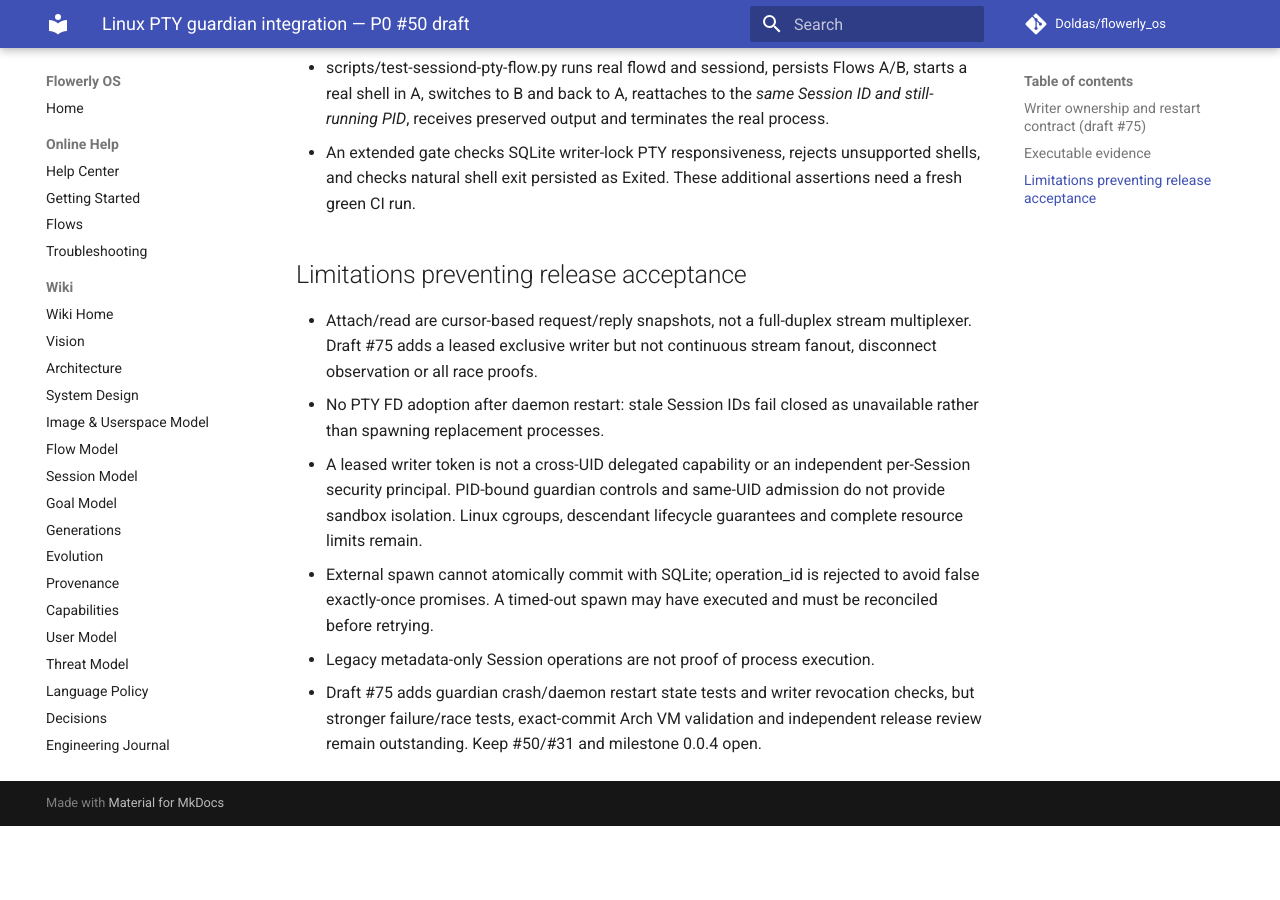
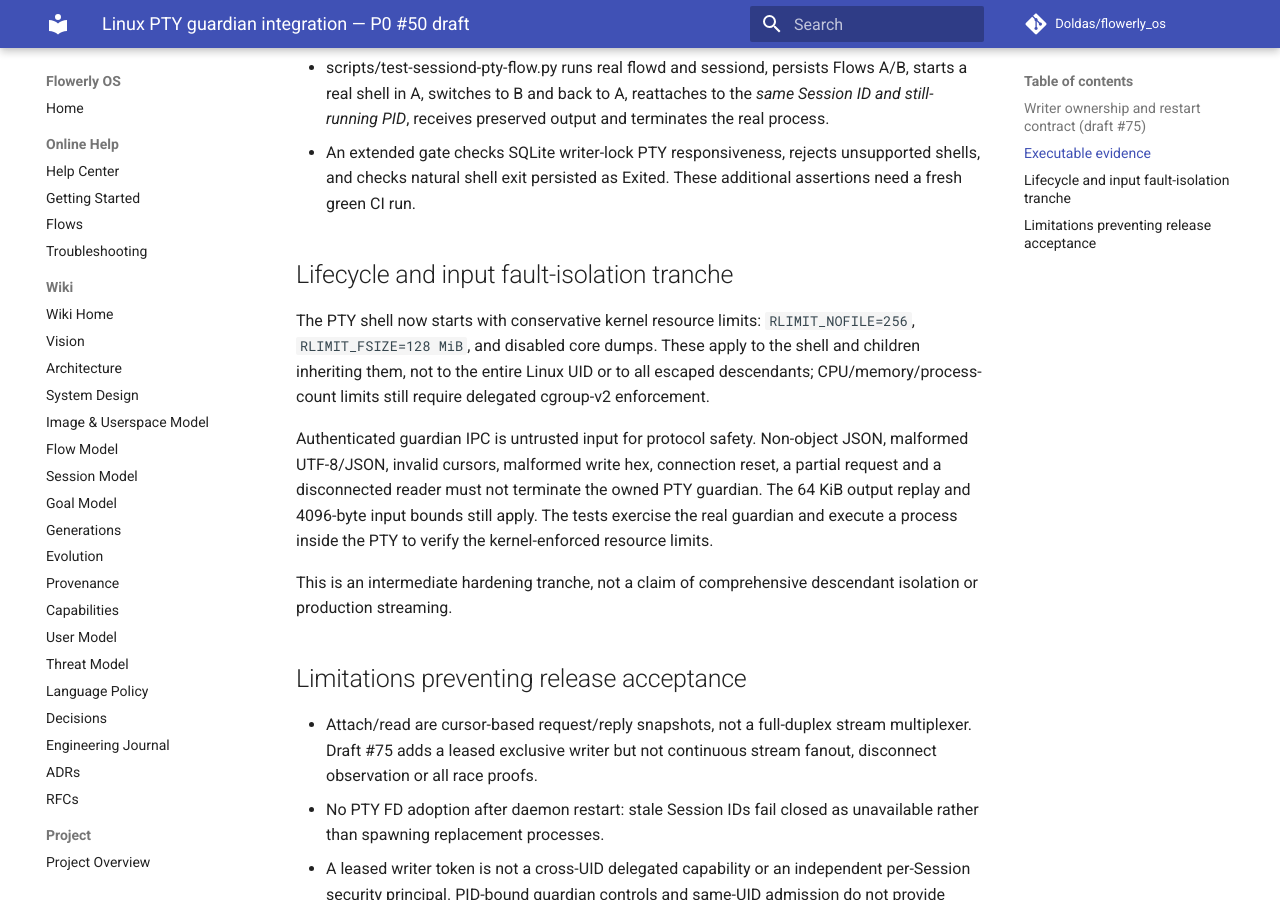
Before and after one commit to Doldas/flowerly_os, an MkDocs documentation site: the page built from docs/pty-guardian-integration.md, in a window 1280 px wide and 900 px high, scrolled down 1332 px. Built offline with MkDocs 1.6.1 and Material for MkDocs 9.7.7, drawn with Linux system fonts in a browser that asks for light colours; comment, search, counter and statistics services are not loaded; before the commit the page ends 2158 px from its top, so only the background shows below that.

Commit message:
docs(pty): document kernel shell limits and controller fault-isolation contract

```diff
--- a/docs/pty-guardian-integration.md
+++ b/docs/pty-guardian-integration.md
@@ -62,6 +62,24 @@
   unsupported shells, and checks natural shell exit persisted as Exited.
   These additional assertions need a fresh green CI run.
 
+## Lifecycle and input fault-isolation tranche
+
+The PTY shell now starts with conservative kernel resource limits:
+`RLIMIT_NOFILE=256`, `RLIMIT_FSIZE=128 MiB`, and disabled core dumps.
+These apply to the shell and children inheriting them, not to the entire
+Linux UID or to all escaped descendants; CPU/memory/process-count limits
+still require delegated cgroup-v2 enforcement.
+
+Authenticated guardian IPC is untrusted input for protocol safety.
+Non-object JSON, malformed UTF-8/JSON, invalid cursors, malformed write
+hex, connection reset, a partial request and a disconnected reader must not
+terminate the owned PTY guardian. The 64 KiB output replay and 4096-byte
+input bounds still apply. The tests exercise the real guardian and execute
+a process inside the PTY to verify the kernel-enforced resource limits.
+
+This is an intermediate hardening tranche, not a claim of comprehensive
+descendant isolation or production streaming.
+
 ## Limitations preventing release acceptance
 
 - Attach/read are cursor-based request/reply snapshots, not a full-duplex
```
